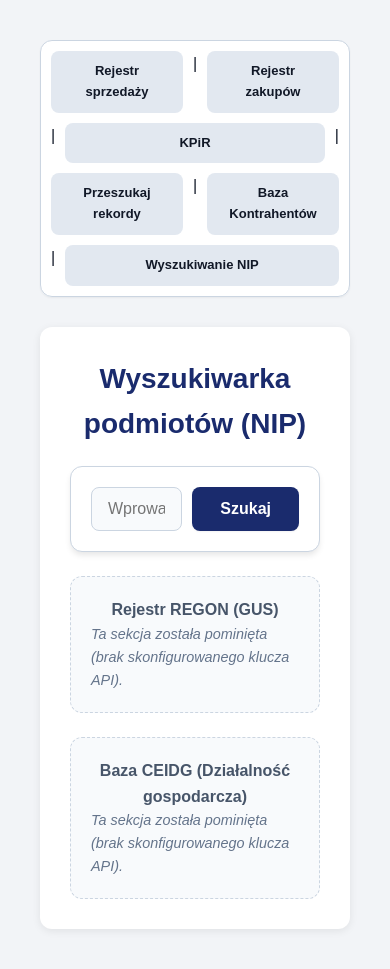
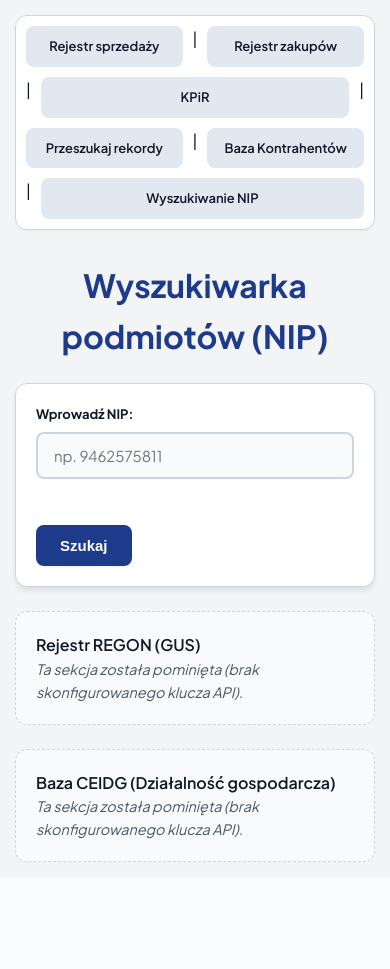
Before and after one commit to deonyamwanza1-cmyk/WebApp, a Flask app: page /szukaj in a window 390 px wide. After the commit the page ends 862 px from the top, so only its background shows below. Run offline with Flask 3, Linux system fonts and the light colour scheme; some libraries are stand-ins or nearby versions.

Commit message:
Updated search company to use style

```diff
--- a/static/style.css
+++ b/static/style.css
@@ -5,11 +5,11 @@
 :root {
     --bg-light: #f3f4f6;
     --card-bg: #ffffff;
-    --text-dark: #111827; /* Darkened to near-black for readability */
-    --text-muted: #4b5563; /* Darkened gray */
-    --primary: #1e3a8a; /* Deep, clear blue */
+    --text-dark: #111827;
+    --text-muted: #4b5563;
+    --primary: #1e3a8a;
     --primary-hover: #1e40af;
-    --border: #cbd5e1; /* Darker border for clear separation */
+    --border: #cbd5e1;
     --accent: #2563eb;
     --shadow-sm: 0 1px 2px rgba(0,0,0,0.05);
     --shadow-md: 0 4px 6px -1px rgba(0,0,0,0.1);
@@ -50,12 +50,12 @@ hr {
 /* --- Navigation --- */
 nav {
     display: flex;
-    flex-wrap: wrap; /* Allows links to stack neatly on mobile */
+    flex-wrap: wrap;
     gap: 10px;
     background: rgba(255, 255, 255, 0.95);
     backdrop-filter: blur(10px);
     padding: 12px 24px;
-    border-radius: 12px; /* Changed from 50px for better mobile wrapping */
+    border-radius: 12px;
     margin-bottom: 30px;
     box-shadow: var(--shadow-sm);
     border: 1px solid var(--border);
@@ -109,7 +109,7 @@ input[type="number"],
 select {
     width: 100%;
     padding: 12px 16px;
-    border: 2px solid var(--border); /* Thicker borders for visibility */
+    border: 2px solid var(--border);
     border-radius: 8px;
     font-size: 15px;
     font-family: inherit;
@@ -152,7 +152,7 @@ button:hover {
 /* --- Tables --- */
 table {
     width: 100%;
-    min-width: 800px; /* Forces table to stay readable; triggers scroll on small screens */
+    min-width: 800px;
     border-collapse: collapse;
 }
 
@@ -167,7 +167,6 @@ th {
     padding: 16px;
     border-bottom: 2px solid var(--border);
     text-transform: uppercase;
-
     position: sticky;
     top: 85px;
     z-index: 900;
@@ -186,60 +185,34 @@ tr:hover td {
 }
 
 /* --- High-Contrast KPiR Colors --- */
-.kpir-header-green {
-    border-bottom: 4px solid #16a34a !important; /* Thick solid green */
+.kpir-header-green { border-bottom: 4px solid #16a34a !important; }
+.kpir-header-orange { border-bottom: 4px solid #ea580c !important; }
+.kpir-month-col { color: var(--primary) !important; font-weight: 700; }
+.kpir-revenue { background-color: #dcfce7; font-weight: 700; color: #166534; }
+.kpir-cost { background-color: #fee2e2; font-weight: 700; color: #991b1b; }
+
+/* --- Wyszukiwarka NIP (Search Results Cards) --- */
+.results-card { background: var(--card-bg); border-radius: 12px; border: 1px solid var(--border); overflow: hidden; margin-top: 30px; margin-bottom: 30px; box-shadow: var(--shadow-md); max-width: 800px; margin-left: auto; margin-right: auto; }
+.results-header { background: var(--primary); color: white; padding: 16px 24px; font-weight: 600; font-size: 1.1rem; margin: 0; text-align: left; }
+.results-grid { display: grid; grid-template-columns: repeat(auto-fit, minmax(220px, 1fr)); gap: 24px; padding: 24px; }
+.data-group { display: flex; flex-direction: column; gap: 6px; }
+.data-group.full-width { grid-column: 1 / -1; }
+.data-label { font-size: 0.8rem; font-weight: 700; color: var(--text-muted); text-transform: uppercase; letter-spacing: 0.5px; }
+.data-value { font-size: 1rem; color: var(--text-dark); font-weight: 500; }
+.status-badge { display: inline-block; padding: 4px 12px; border-radius: 999px; font-size: 0.85rem; font-weight: 700; background: #dcfce7; color: #166534; width: max-content; }
+.bank-accounts-box { max-height: 120px; overflow-y: auto; background: #f8fafc; padding: 16px; border-radius: 8px; border: 1px solid var(--border); font-family: monospace; font-size: 0.9rem; line-height: 1.6; color: var(--text-muted); word-break: break-all; }
+
+.omitted-section { background: #f8fafc; border: 1px dashed var(--border); border-radius: 12px; padding: 20px; margin-top: 24px; display: flex; align-items: center; justify-content: space-between; gap: 20px; max-width: 800px; margin-left: auto; margin-right: auto; }
+.omitted-title { font-weight: 600; color: var(--text-dark); font-size: 1rem; margin: 0; text-align: left; }
+.omitted-text { color: var(--text-muted); font-size: 0.9rem; font-style: italic; margin: 0; }
+.blad { background: #fef2f2; color: #b91c1c; padding: 12px 16px; border-radius: 8px; border: 1px solid #f87171; margin: 24px auto; font-weight: 500; text-align: center; max-width: 650px; }
+
+/* --- Mobile Responsiveness --- */
+@media (max-width: 768px) {
+    body { padding: 15px; }
+    nav { padding: 10px; position: static; }
+    nav a { flex: 1 1 45%; text-align: center; font-size: 13px; }
+    form { padding: 20px; }
+    .table-responsive { overflow-x: auto; -webkit-overflow-scrolling: touch; }
+    th { position: static; }
 }
-
-.kpir-header-orange {
-    border-bottom: 4px solid #ea580c !important; /* Thick solid orange */
-}
-
-.kpir-month-col {
-    color: var(--primary) !important;
-    font-weight: 700;
-}
-
-.kpir-revenue {
-    background-color: #dcfce7; /* Clear green tint */
-    font-weight: 700;
-    color: #166534; /* Dark green text */
-}
-
-.kpir-cost {
-    background-color: #fee2e2; /* Clear red tint */
-    font-weight: 700;
-    color: #991b1b; /* Dark red text */
-}
-
-/* --- Mobile Responsiveness (Media Queries) --- */
-@media (max-width: 768px) {
-    body {
-        padding: 15px;
-    }
-
-    nav {
-        padding: 10px;
-        position: static;
-    }
-
-    nav a {
-        flex: 1 1 45%;
-        text-align: center;
-        font-size: 13px;
-    }
-
-    form {
-        padding: 20px;
-    }
-
-    /* Enables horizontal scrolling ONLY on phones */
-    .table-responsive {
-        overflow-x: auto;
-        -webkit-overflow-scrolling: touch;
-    }
-
-    /* Disables sticky headers on phones to save screen space */
-    th {
-        position: static;
-    }
-}
--- a/templates/search_company.html
+++ b/templates/search_company.html
@@ -3,40 +3,8 @@
 <head>
   <meta charset="utf-8">
   <meta name="viewport" content="width=device-width, initial-scale=1.0">
-  <title>Szukaj według NIP</title>
+  <title>Wyszukiwarka podmiotów (NIP)</title>
   <link rel="stylesheet" href="{{ url_for('static', filename='style.css') }}">
-  <style>
-    body { font-family: Arial, sans-serif; background:#f2f4f7; padding:40px; }
-    .box { max-width:800px; margin:0 auto; background:#fff; border-radius:12px; padding:30px; box-shadow:0 2px 8px rgba(0,0,0,.08); }
-    h1 { color:#1a2b6d; margin-top:0; font-size: 1.75rem; }
-
-    /* Search Bar Styling */
-    .search-row { display: flex; gap: 10px; margin-bottom: 24px; }
-    input[type=text] { flex-grow: 1; padding:12px 16px; font-size:16px; border:1px solid #cbd5e1; border-radius:8px; box-sizing:border-box; }
-    button { background:#1a2b6d; color:#fff; border:none; padding:12px 28px; border-radius:8px; font-size:16px; font-weight: 600; cursor:pointer; transition: background 0.2s; }
-    button:hover { background:#142257; }
-    .blad { background: #fef2f2; color: #b91c1c; padding: 12px 16px; border-radius: 8px; border: 1px solid #f87171; margin-bottom: 24px; font-weight: 500; }
-
-    /* Modern Card UI */
-    .results-card { background: #fff; border-radius: 12px; border: 1px solid #e2e8f0; overflow: hidden; margin-top: 24px; box-shadow: 0 4px 6px -1px rgba(0,0,0,0.05); }
-    .results-header { background: #14547f; color: white; padding: 16px 24px; font-weight: 600; font-size: 1.1rem; margin: 0; }
-
-    /* CSS Grid Layout for Data */
-    .results-grid { display: grid; grid-template-columns: repeat(auto-fit, minmax(220px, 1fr)); gap: 24px; padding: 24px; }
-    .data-group { display: flex; flex-direction: column; gap: 6px; }
-    .data-group.full-width { grid-column: 1 / -1; }
-    .data-label { font-size: 0.8rem; font-weight: 700; color: #64748b; text-transform: uppercase; letter-spacing: 0.5px; }
-    .data-value { font-size: 1rem; color: #0f172a; font-weight: 500; }
-
-    /* Badges & Scrollable Areas */
-    .status-badge { display: inline-block; padding: 4px 12px; border-radius: 999px; font-size: 0.85rem; font-weight: 700; background: #dcfce7; color: #166534; width: max-content; }
-    .bank-accounts-box { max-height: 120px; overflow-y: auto; background: #f8fafc; padding: 16px; border-radius: 8px; border: 1px solid #cbd5e1; font-family: monospace; font-size: 0.9rem; line-height: 1.6; color: #334155; word-break: break-all; }
-
-    /* Omitted / Disabled Sections */
-    .omitted-section { background: #f8fafc; border: 1px dashed #cbd5e1; border-radius: 12px; padding: 20px; margin-top: 24px; display: flex; align-items: center; justify-content: space-between; gap: 20px; }
-    .omitted-title { font-weight: 600; color: #475569; font-size: 1rem; margin: 0; }
-    .omitted-text { color: #64748b; font-size: 0.9rem; font-style: italic; margin: 0; }
-  </style>
 </head>
 <body>
   <nav>
@@ -48,10 +16,14 @@
     <a href="{{ url_for('company_search.szukaj') }}">Wyszukiwanie NIP</a>
   </nav>
 
-  <div class="box">
   <h1>Wyszukiwarka podmiotów (NIP)</h1>
-    <form method="post" class="search-row">
-      <input type="text" name="numer" value="{{ wpisany_numer }}" placeholder="Wprowadź NIP (np. 9462575811)" required>
+
+  <form method="post">
+    <div>
+      <label for="numer">Wprowadź NIP:</label>
+      <input type="text" id="numer" name="numer" value="{{ wpisany_numer }}" placeholder="np. 9462575811" required>
+    </div>
+    <br>
     <button type="submit">Szukaj</button>
   </form>
 
@@ -143,6 +115,5 @@
     </div>
   {% endif %}
 
-  </div>
 </body>
 </html>
```
Lines whose indentation alone changed are shown as unchanged.
